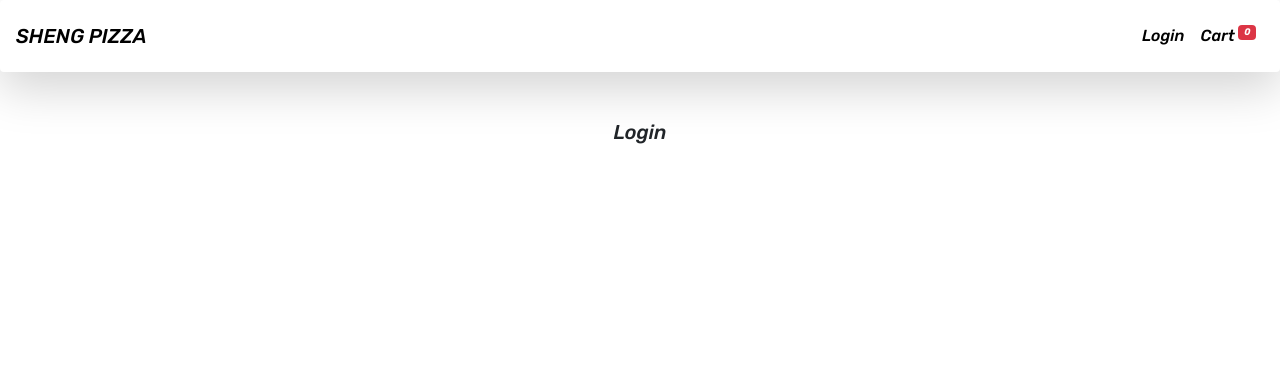
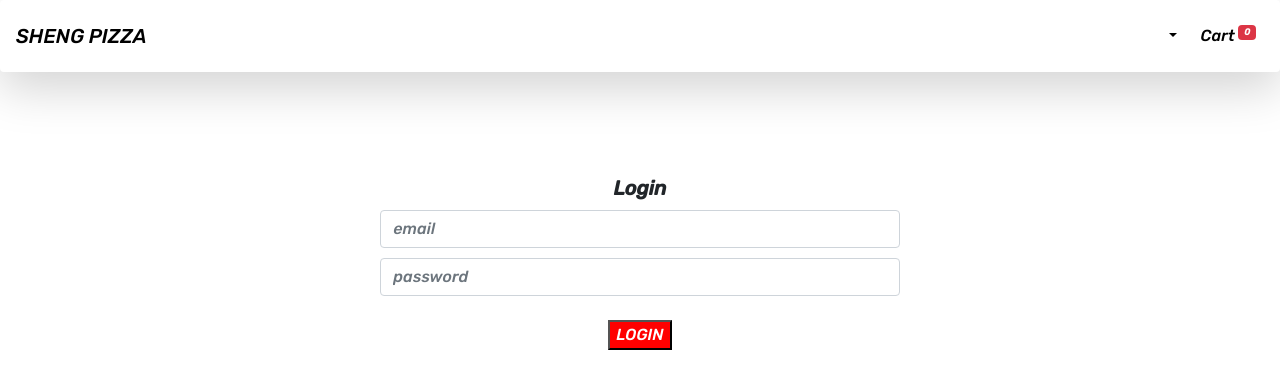
Before and after one commit to MINGSHENG1998/mern-pizza, a React (Create React App) app in the folder client/: page /login in a window 1280 px wide. Shown: the top 388 px of the page. Built offline with nearby package versions, Linux system fonts and the light colour scheme; a web font is replaced by a local one.

Commit message:
added login flow

```diff
--- a/client/src/App.js
+++ b/client/src/App.js
@@ -1,6 +1,7 @@
 import logo from "./logo.svg";
 import "./App.css";
 import bootstrap from "../node_modules/bootstrap/dist/css/bootstrap.min.css";
+import 'bootstrap';
 import { BrowserRouter, Routes, Route, Link, Switch } from "react-router-dom";
 import Navbar from "./components/Navbar";
 import Home from "./pages/Home";
--- a/client/src/actions/userActions.js
+++ b/client/src/actions/userActions.js
@@ -4,9 +4,22 @@ export const registerUsers = (user) => async (dispatch) => {
   dispatch({ type: "USER_REGISTER_REQUEST" });
 
   try {
-    const response = await axios.post("/api/users/register",  user );
+    const response = await axios.post("/api/users/register", user);
     dispatch({ type: "USER_REGISTER_SUCCESS" });
   } catch (error) {
     dispatch({ type: "USER_REGISTER_FAILED", payload: error });
   }
 };
+
+export const loginUsers = (user) => async (dispatch) => {
+  dispatch({ type: "USER_LOGIN_REQUEST" });
+
+  try {
+    const response = await axios.post("/api/users/login", user);
+    dispatch({ type: "USER_LOGIN_SUCCESS", payload: response.data });
+    localStorage.setItem("currentUser", JSON.stringify(response.data));
+    window.location.href='/';
+  } catch (error) {
+    dispatch({ type: "USER_LOGIN_FAILED", payload: error });
+  }
+};
--- a/client/src/components/Navbar.js
+++ b/client/src/components/Navbar.js
@@ -4,7 +4,8 @@ import Badge from "react-bootstrap/Badge";
 
 export default function Navbar() {
   const cartState = useSelector((state) => state.cartReducer);
-
+  const userState = useSelector((state) => state.loginUserReducer);
+  const { currentUser } = userState;
   return (
     <div>
       <nav className="navbar navbar-expand-lg shadow-lg p-3 mb-5 bg-body rounded">
@@ -24,11 +25,24 @@ export default function Navbar() {
         </button>
         <div className="collapse navbar-collapse" id="navbarNav">
           <ul className="navbar-nav ms-auto">
-            <li className="nav-item">
-              <a className="nav-link" href="/login">
-                Login
+            {currentUser ? (
+              <div className="dropdown mx-2">
+              <a className="dropdown-toggle nav-link" href="#" role="button" id="dropdownMenuLink" data-bs-toggle="dropdown" aria-expanded="false">
+                {currentUser.name}
               </a>
-            </li>
+
+              <ul className="dropdown-menu" aria-labelledby="dropdownMenuLink">
+                <li><a className="dropdown-item" href="#">Orders</a></li>
+                <li><a className="dropdown-item" href="#">Logout</a></li>
+              </ul>
+            </div>
+            ) : (
+              <li className="nav-item">
+                <a className="nav-link" href="/login">
+                  Login
+                </a>
+              </li>
+            )}
             <li className="nav-item">
               <a className="nav-link" href="/cart">
                 Cart{" "}
--- a/client/src/pages/Cart.js
+++ b/client/src/pages/Cart.js
@@ -14,7 +14,8 @@ export default function Cart() {
       <div className="row justify-content-center">
         <div className="col-md-6">
           <h1>My Cart</h1>
-          {cartItems.map((item) => {
+          {cartItems.length > 0 ?
+            <> {cartItems.map((item) => {
               return (
                 <div className="flex-container" key={item}>
                   <div className="text-left m-1 w-100">
@@ -68,7 +69,15 @@ export default function Cart() {
                   </div>
                 </div>
               );
-          })}
+            })}</>
+            : (
+              <div>
+                Empty
+              </div>
+            )
+          }
+
+
         </div>
         <div className="col-md-4 text-right">
           <h1><b>SubTotal: RM {subTotal}</b></h1>
--- a/client/src/pages/Login.js
+++ b/client/src/pages/Login.js
@@ -1,9 +1,60 @@
-import React from 'react'
+import React, { useState, useEffect } from "react";
+import { useDispatch, useSelector } from "react-redux";
+import { loginUsers } from "../actions/userActions";
 
 export default function Login() {
+  const [email, setEmail] = useState("");
+  const [password, setPassword] = useState("");
+
+  const dispatch = useDispatch();
+
+  useEffect(() => {
+    if (localStorage.getItem("currentUser")) {
+      window.location.href = "/";
+    }
+  });
+
+  function login() {
+    const user = {
+      email,
+      password,
+    };
+    dispatch(loginUsers(user));
+  }
   return (
     <div>
-        <h1>Login</h1>
+      <div className="row justify-content-center mt-5">
+        <div className="col-md-5 mt-5 text-left">
+          <h1 className="text-center m-2" style={{ fontSize: "35px" }}>
+            <b>Login</b>
+          </h1>
+          <div>
+            <input
+              required
+              type="text"
+              placeholder="email"
+              className="form-control"
+              value={email}
+              onChange={(e) => {
+                setEmail(e.target.value);
+              }}
+            ></input>
+            <input
+              required
+              type="text"
+              placeholder="password"
+              className="form-control"
+              value={password}
+              onChange={(e) => {
+                setPassword(e.target.value);
+              }}
+            ></input>
+            <button className="pizza_btn mt-4" onClick={() => login()}>
+              LOGIN
+            </button>
+          </div>
+        </div>
+      </div>
     </div>
-  )
+  );
 }
--- a/client/src/reducers/userReducers.js
+++ b/client/src/reducers/userReducers.js
@@ -18,3 +18,25 @@ export const registerUserReducer = (state = {}, action) => {
       return state;
   }
 };
+
+export const loginUserReducer = (state = {}, action) => {
+  switch (action.type) {
+    case "USER_LOGIN_REQUEST":
+      return {
+        loading: true,
+      };
+    case "USER_LOGIN_SUCCESS":
+      return {
+        loading: false,
+        success: true,
+        currentUser: action.payload,
+      };
+    case "USER_LOGIN_FAILED":
+      return {
+        loading: false,
+        error: action.payload,
+      };
+    default:
+      return state;
+  }
+};
--- a/client/src/store.js
+++ b/client/src/store.js
@@ -3,21 +3,29 @@ import thunk from "redux-thunk";
 import { composeWithDevTools } from "@redux-devtools/extension";
 import { getAllPizzasReducer } from "./reducers/pizzaReducers";
 import { cartReducer } from "./reducers/cartReducers";
-import { registerUserReducer } from "./reducers/userReducers";
+import { loginUserReducer, registerUserReducer } from "./reducers/userReducers";
 
 const finalReducer = combineReducers({
   getAllPizzasReducer: getAllPizzasReducer,
   cartReducer: cartReducer,
-  registerUserReducer: registerUserReducer
+  registerUserReducer: registerUserReducer,
+  loginUserReducer: loginUserReducer,
 });
 
 const cartItems = localStorage.getItem("cartItems")
   ? JSON.parse(localStorage.getItem("cartItems"))
   : [];
 
+const currentUser = localStorage.getItem("currentUser")
+  ? JSON.parse(localStorage.getItem("currentUser"))
+  : [];
+
 const initialState = {
-  cartReducer : {
+  cartReducer: {
     cartItems: cartItems,
+  },
+  loginUserReducer:{
+    currentUser: currentUser,
   }
 };
 
```
Also changed, not shown: 2 other files (tests, documents, lock files or other folders). Lines whose indentation alone changed are shown as unchanged.
